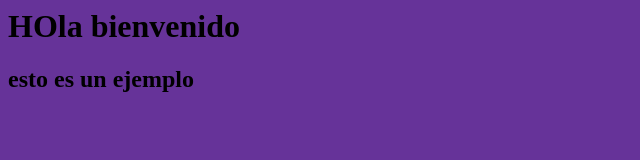
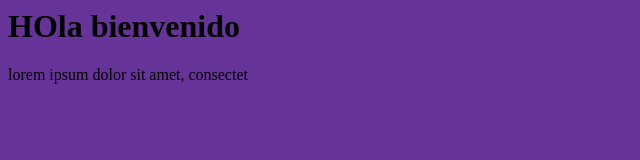
Before and after one commit to h3nr1J/praticasgit-, a plain HTML site: page index.html in a window 1280 px wide. Shown: the whole page, without its empty margins (0-640 px from the left). Drawn offline with Linux system fonts and the light colour scheme.

Commit message:
3 intento

```diff
--- a/index.html
+++ b/index.html
@@ -8,6 +8,6 @@
 </head>
 <body>
     <h1>HOla bienvenido</h1>
-    <h2>esto es un ejemplo</h2>
+    <p>lorem ipsum dolor sit amet, consectet</p>
 </body>
 </html>
```
